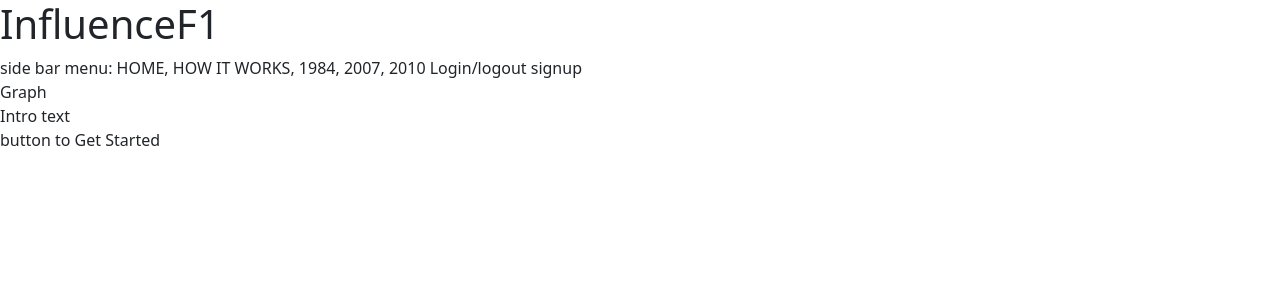
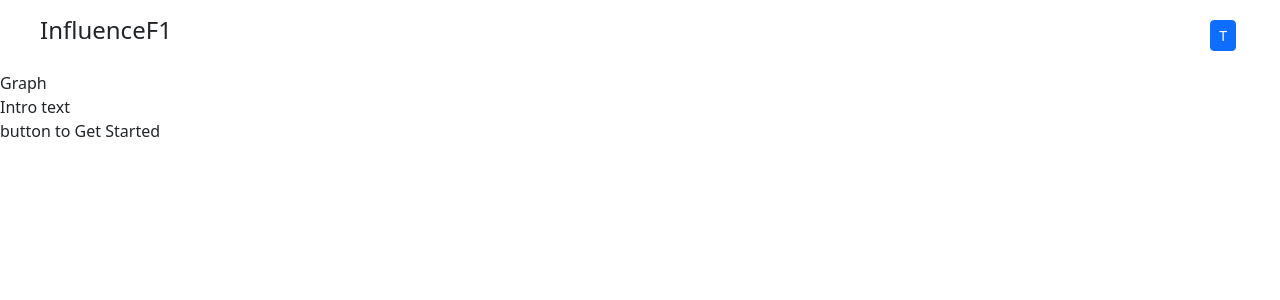
Before and after one commit to bcdunn7/29-Capstone-1, a Flask app: page / in a window 1280 px wide. Shown: the top 300 px of the page. Run offline with Flask 2, Linux system fonts and the light colour scheme; some libraries are stand-ins or nearby versions.

Commit message:
added basic sidebar for navigation

```diff
--- /dev/null
+++ b/static/nav.css
@@ -0,0 +1,47 @@
+/* ********************************************** */
+/* Top navbar */
+
+#headnav {
+    display: flex;
+}
+
+.nav-right {
+    margin-left: auto;
+    text-align: right;
+}
+
+
+/* ********************************************** */
+/* SIDEBAR */
+
+#sidebar {
+    width: 40vw;
+    position: fixed;
+    top: 0;
+    right: -40vw;
+    height: 100vh;
+    background-color: rgb(39, 42, 83);
+    color: white;
+    box-shadow: 5px 5px 5px black;
+}
+
+#sidebar.active {
+    right:0;
+}
+
+#nav-toggle-row {
+    height: 100vh;
+}
+
+#nav-exit-row {
+    height: 10vh;
+}
+
+#nav-content-row {
+    height: 80vh;
+    padding-top: 22vh;
+}
+
+#nav-user-row {
+    height: 10vh;
+}
--- /dev/null
+++ b/static/sidebar.js
@@ -0,0 +1,8 @@
+// toggle sidebar
+$('#sidebar-toggle-open').on('click', function() {
+    $('#sidebar').addClass('active')
+})
+
+$('#sidebar-toggle-close').on('click', function() {
+    $('#sidebar').removeClass('active')
+})
--- a/templates/base.html
+++ b/templates/base.html
@@ -9,14 +9,60 @@
     <script src="https://cdn.jsdelivr.net/npm/chart.js@3.4.1/dist/chart.min.js"></script>
     <link rel="stylesheet"
     href="https://unpkg.com/bootstrap/dist/css/bootstrap.css">
+    <link rel="stylesheet" href="/static/nav.css">
 </head>
 <body>
-    <h1>InfluenceF1</h1>
+    <!-- Nav side bar -->
+    <div class="wrapper">
+        <div class="container align-items-center">
+            <div id="sidebar" class="row">
+                <div class="col-12">
+                    <div id="nav-exit-row" class="row">
+                        <div class="my-2">
+                            <button id="sidebar-toggle-close" class="btn btn-primary">T</button>
+                        </div>
+                    </div>
+                    <div id="nav-content-row" class="row">
+                        <nav class="nav  text-center flex-column">
+                            <div class="h5">InfluenceF1</div>
 
-    <div>side bar menu: HOME, HOW IT WORKS, 1984, 2007, 2010 Login/logout signup</div>
+                            <a href="/" class="nav-link">HOME</a>
+                            <a href="/how-it-works" class="nav-link">HOW IT WORKS</a>
+                            <a href="simulator/2007" class="nav-link">2007</a>
+                            <a href="/simulator/2010" class="nav-link">2010</a>
+                        </nav>
+                    </div>
+                    <div id="nav-user-row" class="row">
+                        <ul class="nav justify-content-center">
+                            <a href="#" class="nav-link">Login</a>
+                            <a href="#" class="nav-link">Signup</a>
+                        </ul>
+                    </div>
+                </div>
+            </div>
+        </div>
+    </div>
+
+    <!-- page heading and content -->
+    <div class="container-fluid">
+        <div class="row justify-content-center m-3">
+            <div class="col">
+                <nav id="headnav">
+                    <div class="navbar-brand">
+                        <a href="/" class="h4 text-decoration-none">InfluenceF1</a>
+                    </div>
+                    <div class="nav-right">
+                        <button id="sidebar-toggle-open" class="btn btn-sm btn-primary m-1">T</button>
+                    </div>
+                </nav>
+            </div>
+        </div>
+    </div>
     {% block content %}
     {% endblock %}
     {% block javascript%}
     {% endblock %}
+    <script src="https://code.jquery.com/jquery-3.6.0.min.js" integrity="sha256-/xUj+3OJU5yExlq6GSYGSHk7tPXikynS7ogEvDej/m4=" crossorigin="anonymous"></script>
+    <script src="/static/sidebar.js"></script>
 </body>
 </html>
```
